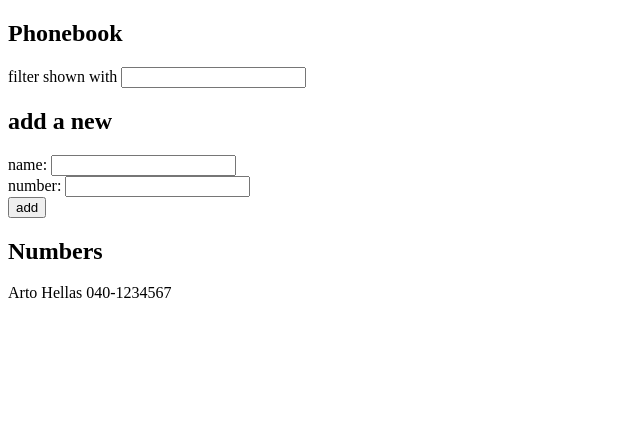
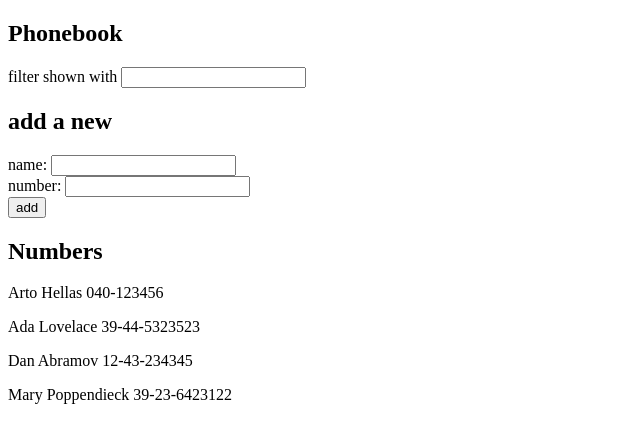
Before and after one commit to RobinKing/fullstack-exercises, a React (Create React App) app in the folder part2/phonebook/: page / in a window 1280 px wide. Shown: the top 442 px of the page, without its empty margins (0-640 px from the left). Built offline with nearby package versions, Linux system fonts and the light colour scheme; data requests are answered from the project's data file.

Commit message:
npm install axios

```diff
--- a/part2/phonebook/package.json
+++ b/part2/phonebook/package.json
@@ -6,6 +6,7 @@
     "@testing-library/jest-dom": "^5.11.4",
     "@testing-library/react": "^11.1.0",
     "@testing-library/user-event": "^12.1.10",
+    "axios": "^0.21.1",
     "react": "^17.0.2",
     "react-dom": "^17.0.2",
     "react-scripts": "4.0.3",
@@ -34,5 +35,8 @@
       "last 1 firefox version",
       "last 1 safari version"
     ]
+  },
+  "devDependencies": {
+    "json-server": "^0.16.3"
   }
 }
--- a/part2/phonebook/src/App.js
+++ b/part2/phonebook/src/App.js
@@ -1,15 +1,18 @@
-import React, { useState } from 'react'
+import React, { useState, useEffect } from 'react'
+import axios from 'axios'
 
 const App = () => {
-  const [persons, setPersons] = useState([
-    {
-      name: 'Arto Hellas',
-      number: '040-1234567'
-    }
-  ])
+  const [persons, setPersons] = useState([])
   const [newName, setNewName] = useState('')
   const [newNumber, setNewNumber] = useState('')
   const [newFilter, setNewFilter] = useState('')
+
+  useEffect(() => {
+    axios.get('http://localhost:3001/persons').then(resolve => {
+      const persons = resolve.data
+      setPersons(persons)
+    })
+  }, [])
 
   const nameChanged = (event) => setNewName(event.target.value)
   const numberChanged = (event) => setNewNumber(event.target.value)
```
Also changed, not shown: 2 other files (tests, documents, lock files or other folders).
